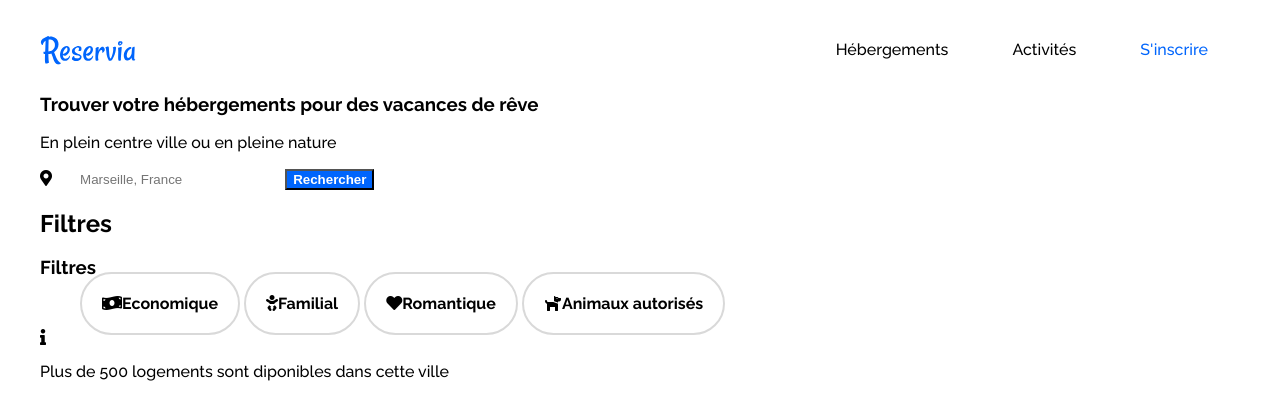
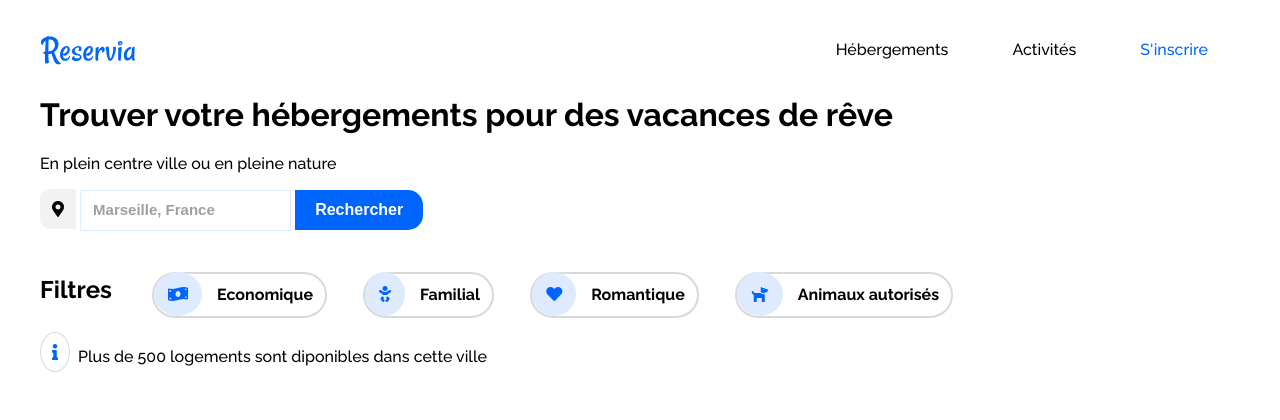
Before and after one commit to Karimbappe/KarimFraboulet_2_13042021, a plain HTML site: page index.html in a window 1280 px wide. Drawn offline with Linux system fonts and the light colour scheme.

Commit message:
fin header

```diff
--- a/index.html
+++ b/index.html
@@ -30,39 +30,38 @@
 
    <main>
     <div>
-        <h3>Trouver votre hébergements pour des vacances de rêve</h3>
+        <h1>Trouver votre hébergements pour des vacances de rêve</h1>
         <p>En plein centre ville ou en pleine nature</p>
 
-        <div class="container">
+        <div class="search-container">
             <div class="search_wrap">
                 <div class="search-box">
-                    <i class="fas fa-map-marker-alt"></i>
+                    <i class="fas fa-map-marker-alt search-logo"></i>
                     <input type="text" class="input" placeholder="Marseille, France">
-                    <input class="search-button" type="button" size="1" value="Rechercher">
+                    <button class="button-style" type="button">Rechercher</button>
                 </div>
             </div>
         </div>
     </div>
 
-    <div class="search-filtre">
-        <h2 class="search-filtre-titre">Filtres</h2>
-
-    </div>
     <div class="filters">
-        <h3 class="titre-h2">Filtres</h3>
+        <h2 class="titre-h2">Filtres</h2>
         <ul class="filters-ul">
-            <li class="filters-button"><i class="fas fa-money-bill-wave"></i>Economique</li>
-            <li class="filters-button"><i class="fas fa-baby"></i>Familial</li>
-            <li class="filters-button"><i class="fas fa-heart"></i>Romantique</li>
-            <li class="filters-button"><i class="fas fa-dog"></i>Animaux autorisés</li>
+            <li class="filters-button"><i class="fas fa-money-bill-wave filtre-logo"></i>Economique</li>
+            <li class="filters-button"><i class="fas fa-baby filtre-logo"></i>Familial</li>
+            <li class="filters-button"><i class="fas fa-heart filtre-logo"></i>Romantique</li>
+            <li class="filters-button"><i class="fas fa-dog filtre-logo"></i>Animaux autorisés</li>
         </ul>
     </div>
 
     <div class="info">
-        <i class="fas fa-info"></i>
+        <i class="fas fa-info info-logo"></i>
         <p>Plus de 500 logements sont diponibles dans cette ville</p>
+    </div>
 
-    </div>
+    <section class="hosting" id="hosting">
+
+    </section>
    </main>
 
 </body>
--- a/style.css
+++ b/style.css
@@ -8,6 +8,7 @@ html {
 
 body {
     padding: 0 32px;
+
 }
 /* header */
 
@@ -43,14 +44,38 @@ a {
     display: flex;
     list-style: none;
 }
+
+
 /* Search box */
 
-.container
-.input {
+::placeholder{
+    font-size: 15px;
+    font-weight: bold;
+    opacity: 69%;
+}
+
+.button-style {
+    background-color: #0065FC;
+    color: white;
+    font-weight: bold;
     border: 0;
+    line-height: 2.5;
+    padding: 0 20px;
+    font-size: 1rem;
+    text-align: center;
+    border-radius: 0px 15px 15px 0px;
+    cursor: pointer;
+
+}
+
+.input
+{
+    border-left: none;
+    border-right: none;
+    border: 1px solid #DEEBFF;
     outline: none;
     color: black;
-    padding: 0px 24px;
+    padding: 12px 20px 12px 12px;
 }
 
 .search_wrap {
@@ -63,12 +88,6 @@ a {
     justify-content: flex-start;
 }
 
-.search_wrap
-.search_box
-.input {
-    display: flex;
-}
-
 .search-button {
     cursor: pointer;
     background-color: #0065fc;
@@ -76,23 +95,60 @@ a {
     font-weight: bold;
 }
 
+.search-logo{
+    padding: 11px;
+    border-radius: 10px 0px 0px 10px;
+    background-color: #f2f2f2;
+    border: 1px solid #f2f2f2;
+}
+
 /* Filtre */
 
-.titre-h2 {
-    margin: 0 2rem 1rem 0;
-    display: flex;
-    align-items: center;
+.filters{
+  display: -webkit-box;
+  padding-top: 25px;
+}
+
+.filtre-logo{
+    border: 1px solid #DEEBFF;
+    background-color: #DEEBFF;
+    color: #0065fc ;
+    border-radius: 100%;
+    padding: 13px;
+    border-radius: 100%;
+    margin-right: 15px;
 }
 
 .filters-button {
     display: inline;
-    align-items: center;
     border: 2px solid #d9d9d9;
-    border-radius: 2rem;
-    margin-bottom: 1rem;
+    border-radius: 30px;
     cursor: pointer;
     font-weight: bold;
     transition-duration: 0.1s;
     flex-direction: row-reverse;
-    padding: 20px;
+    padding: 11px 12px 12px 0px;
+    padding-left: 0px;
+    margin-right: 2rem;
 }
+
+.info-logo{
+    color: #0065fc;
+    padding: 11px;
+    border-radius: 100%;
+    background-color: white;
+    border: 1px solid #d9d9d9;
+    margin-right: 8px;
+}
+
+.info{
+    display: -webkit-box;
+}
+
+/* Responsive */
+
+@media screen and (max-width: 1000px){
+
+}
+
+/* Body */
```
